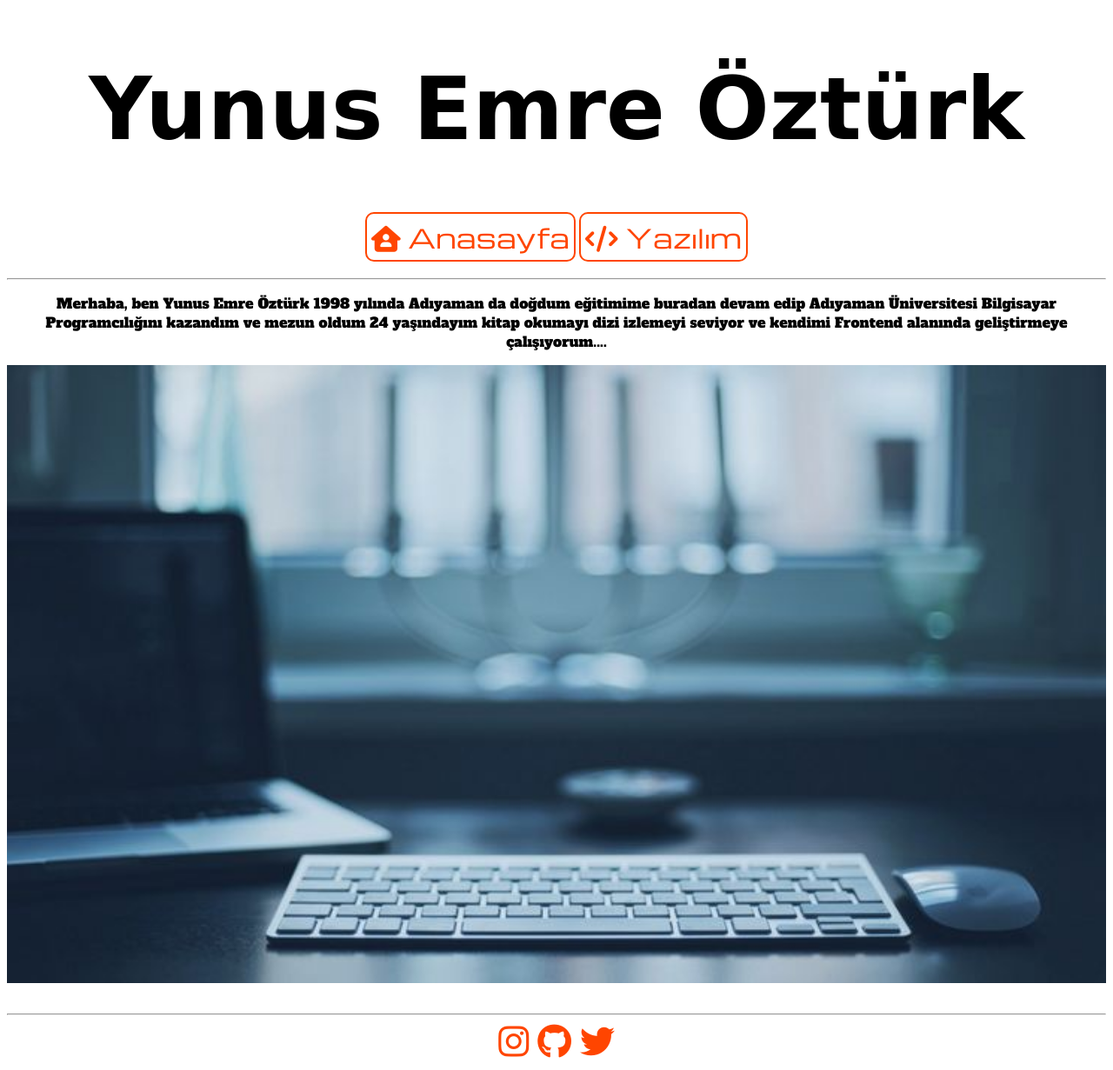
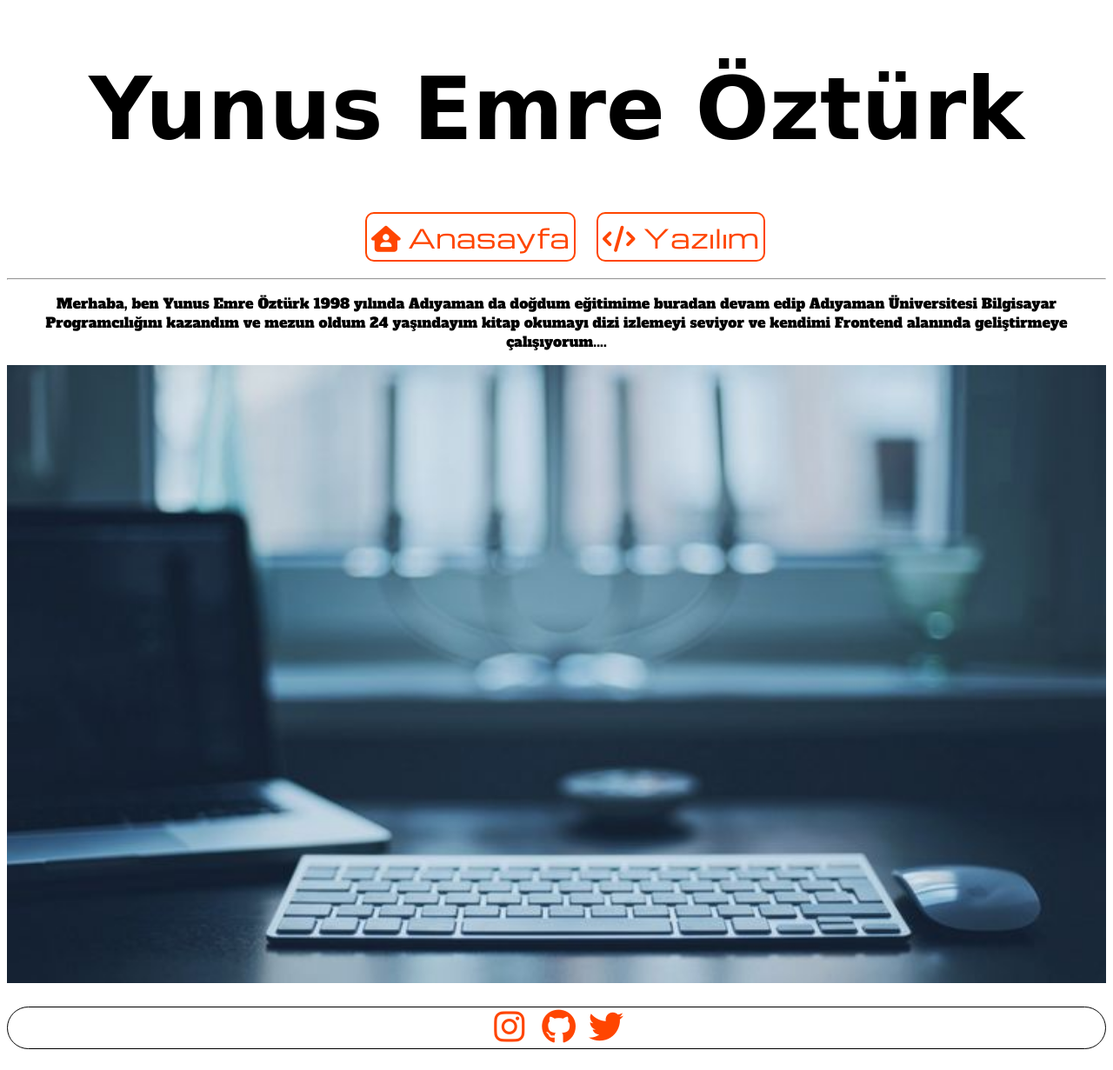
Before and after one commit to Voldemort-07/siteuygulamasi1, a plain HTML site: page index.html in a window 1280 px wide. Shown: the whole page at 87% size. Drawn offline with nearby package versions, Linux system fonts and the light colour scheme; a web font is replaced by a local one.

Commit message:
first commit

```diff
--- a/index.html
+++ b/index.html
@@ -47,10 +47,10 @@
     <nav class="menü">
       <a href="index.html"><i class="fa-solid fa-house-user"></i> Anasayfa</a>
 
-      <a href="yazılım.html"><i class="fa-solid fa-code"></i> Yazılım</a>
+      <a class="sag" href="yazılım.html"><i class="fa-solid fa-code"></i> Yazılım</a>
     </nav>
     <br />
-    <hr />
+    <hr>
 
     <article>
       <p class="tanıtım">
@@ -62,13 +62,13 @@
 
       <img src="resimler/background.jpg" alt="background" />
       <br /><br />
-      <hr />
+
     </article>
     <footer>
       <div class="iletisim">
-        <a href="#"><i class="fa-brands fa-instagram"></i></a>
-        <a href="#"><i class="fa-brands fa-github"></i></a>
-        <a href="#"><i class="fa-brands fa-twitter"></i></a>
+        <a class="a" href="#"><i class="fa-brands fa-instagram"></i></a>
+        <a class="b" href="#"><i class="fa-brands fa-github"></i></a>
+        <a class="c" href="#"><i class="fa-brands fa-twitter"></i></a>
       </div>
     </footer>
   </body>
--- a/style.css
+++ b/style.css
@@ -7,6 +7,8 @@ header{
 
 nav{
  text-align: center;
+
+
 
 }
 
@@ -27,6 +29,11 @@ nav a:hover{
   background-color: lightcoral;
 }
 
+.sag{
+  position: relative;
+  left: 20px;
+}
+
 img{
   width: 100%;
 
@@ -41,17 +48,35 @@ article{
 
 footer{
 text-align: center;
+border: 1px solid black;
+border-radius: 30px;
 
 
 }
 
 footer a{
   color: orangered;
+
 }
 
 .iletisim{
 
   font-size: 40px;
+}
+
+.a{
+  position: relative;
+  right: 5px;
+}
+
+.b{
+  position: relative;
+  left: 5px;
+}
+
+.c{
+  position: relative;
+  left: 10px;
 }
 
 li{
```
Also changed, not shown: Yazılım.html (+2 -1 lines).
